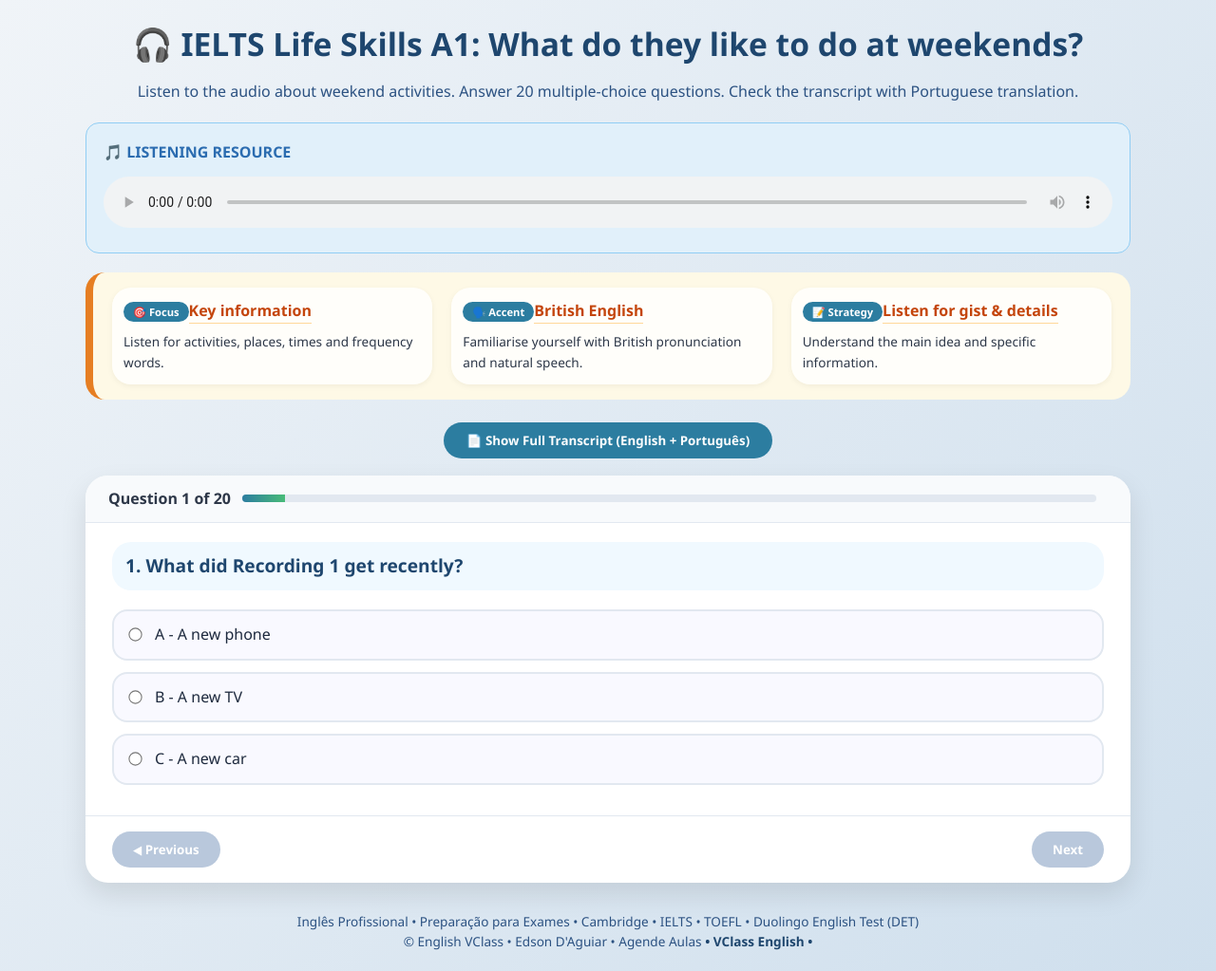
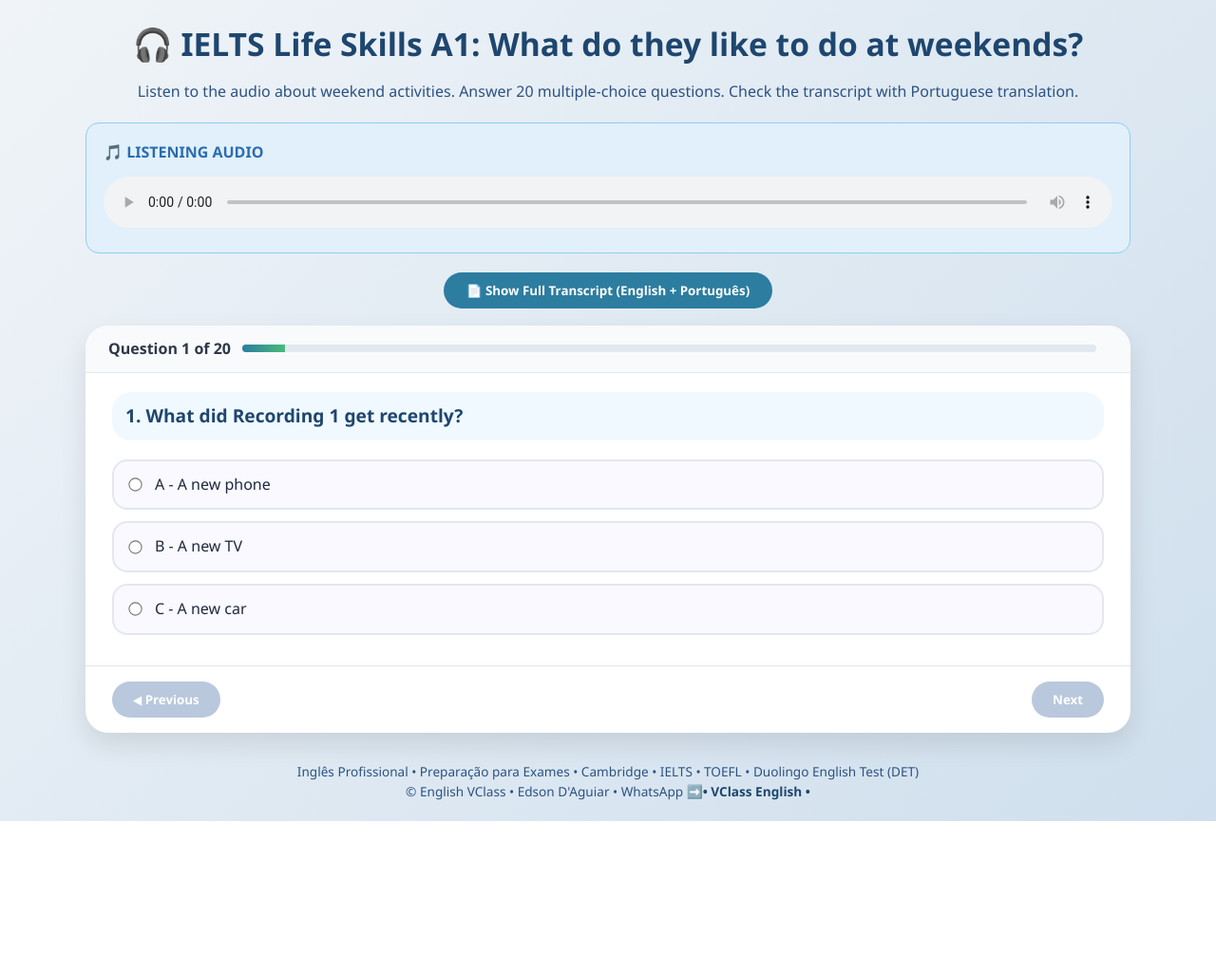
Before and after one commit to EddyAguiar/QUIZ-5.0-IELTS-Life-Skills-A1-at-weekends, a plain HTML site: page index.html in a window 1280 px wide. Shown: the whole page at 95% size. After the commit the page ends 865 px from the top, so only its background shows below. Drawn offline with Linux system fonts and the light colour scheme.

Commit message:
Update index.html

```diff
--- a/index.html
+++ b/index.html
@@ -78,21 +78,14 @@
 
   <!-- AUDIO SECTION -->
   <div class="audio-section">
-    <p>🎵 <strong>LISTENING RESOURCE</strong></p>
+    <p>🎵 <strong>LISTENING AUDIO</strong></p>
     <audio controls width="100%">
       <source src="What do they like to do at weekends.mp3" type="audio/mpeg">
       Your browser does not support the audio element.
     </audio>
   </div>
 
-  <!-- CLEAN IELTS Tips Panel (removed detailed step-by-step tips) -->
-  <div class="ielts-tips-panel">
-    <div class="tip-card"><span class="badge">🎯 Focus</span><h4>Key information</h4><p>Listen for activities, places, times and frequency words.</p></div>
-    <div class="tip-card"><span class="badge">🗣️ Accent</span><h4>British English</h4><p>Familiarise yourself with British pronunciation and natural speech.</p></div>
-    <div class="tip-card"><span class="badge">📝 Strategy</span><h4>Listen for gist & details</h4><p>Understand the main idea and specific information.</p></div>
-  </div>
-
-  <!-- TRANSCRIPT BUTTON + bilingual text -->
+   <!-- TRANSCRIPT BUTTON + bilingual text -->
   <button id="toggle-reading" class="toggle-reading" aria-expanded="false">📄 Show Full Transcript (English + Português)</button>
   <div class="reading-text" id="reading-text">
     <h2>📝 Complete Transcript + Tradução em Português</h2>
@@ -146,7 +139,7 @@
   <footer>
     Inglês Profissional • Preparação para Exames • Cambridge • IELTS • TOEFL • Duolingo English Test (DET)<br>
     <span class="copyright">© English VClass • Edson D'Aguiar</span>
-    • Agende Aulas <a href="https://wa.me/5541991725009" target="_blank">• VClass English •</a>
+    • WhatsApp ➡️<a href="https://wa.me/5541991725009" target="_blank">• VClass English •</a>
   </footer>
 </div>
 
```
